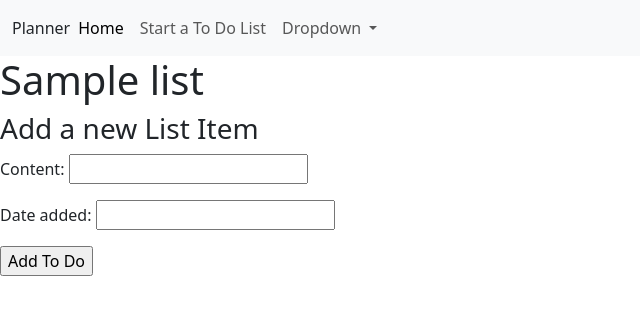
After one commit to egwilborn/planner, a Django app: page /lists/1 in a window 1280 px wide. The commit adds this page. Shown: the top 315 px of the page, without its empty margins (0-640 px from the left). Run offline with Django 4.2, Linux system fonts and the light colour scheme; tables that the repository leaves empty hold one stand-in row (values such as "Sample post").

Commit message:
shows add list content form

```diff
--- /dev/null
+++ b/main_app/forms.py
@@ -0,0 +1,8 @@
+from django.forms import ModelForm
+from .models import Todo
+
+
+class TodoForm(ModelForm):
+    class Meta:
+        model = Todo
+        fields = '__all__'
--- a/main_app/templates/base.html
+++ b/main_app/templates/base.html
@@ -30,7 +30,7 @@
           <div class="collapse navbar-collapse" id="navbarSupportedContent">
             <ul class="navbar-nav me-auto mb-2 mb-lg-0">
               <li class="nav-item">
-                <a class="nav-link active" aria-current="page" href="#">Home</a>
+                <a class="nav-link active" aria-current="page" href="/">Home</a>
               </li>
               <li class="nav-item">
                 <a class="nav-link" href="{% url 'list_create'%}"
--- /dev/null
+++ b/main_app/templates/main_app/list_detail.html
@@ -0,0 +1,10 @@
+{% extends 'base.html' %} {% block content %}
+<h1>{{list.title}}</h1>
+<h3>Add a new List Item</h3>
+<form action="{% url 'create_todo' list.id %}" method="POST">
+  {% csrf_token %}
+  <!-- Render the inputs -->
+  {{ todo_form.as_p }}
+  <input type="submit" class="button" value="Add To Do" />
+</form>
+{% endblock content %}
--- a/main_app/templates/main_app/list_form.html
+++ b/main_app/templates/main_app/list_form.html
@@ -7,6 +7,6 @@
     <!-- Render the inputs inside of <tr>s & <td>s -->
     {{ form.as_table }}
   </table>
-  <input type="submit" value="Submit!" class="btn" />
+  <input type="submit" value="Submit!" class="button" />
 </form>
 {% endblock content %}
--- a/main_app/templates/main_app/list_list.html
+++ b/main_app/templates/main_app/list_list.html
@@ -2,7 +2,7 @@
 <h1>To-Do Lists</h1>
 <ul>
   {% for list in list_list%}
-  <li><a href="">{{list.title}}</a></li>
+  <li><a href="{% url 'list_detail' list.id %}">{{list.title}}</a></li>
   {% endfor %}
 </ul>
 {% endblock content %}
--- a/main_app/urls.py
+++ b/main_app/urls.py
@@ -4,4 +4,7 @@ urlpatterns = [
     path('', views.home, name='home'),
     path('lists/create/', views.ListCreate.as_view(), name="list_create"),
     path('lists/', views.ListIndex.as_view(), name="list_index"),
+    path('lists/<int:pk>', views.ListDetail.as_view(), name="list_detail"),
+    path('lists/<int:list_id>/todos/create',
+         views.todo_create, name="create_todo")
 ]
--- a/main_app/views.py
+++ b/main_app/views.py
@@ -1,6 +1,7 @@
 from django.shortcuts import render
 from django.views.generic.edit import CreateView, UpdateView, DeleteView
 from django.views.generic import ListView, DetailView
+from .forms import TodoForm
 
 
 from .models import List
@@ -19,3 +20,16 @@ class ListCreate(CreateView):
 
 class ListIndex(ListView):
     model = List
+
+
+class ListDetail(DetailView):
+    model = List
+
+    def get_context_data(self, **kwargs):
+        context = super().get_context_data(**kwargs)
+        context["todo_form"] = TodoForm
+        return context
+
+
+def todo_create(request, list_id):
+    render()
```
